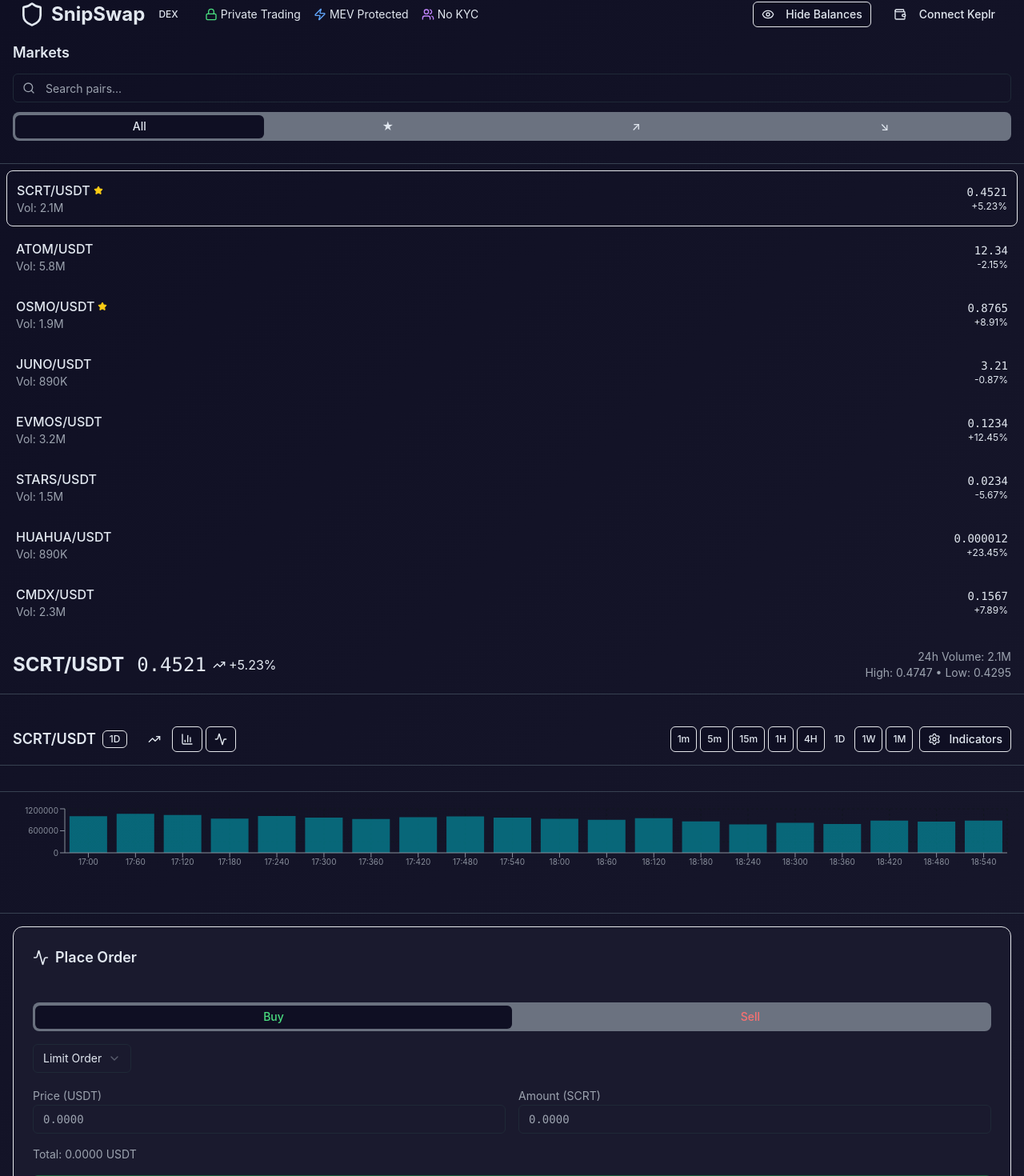
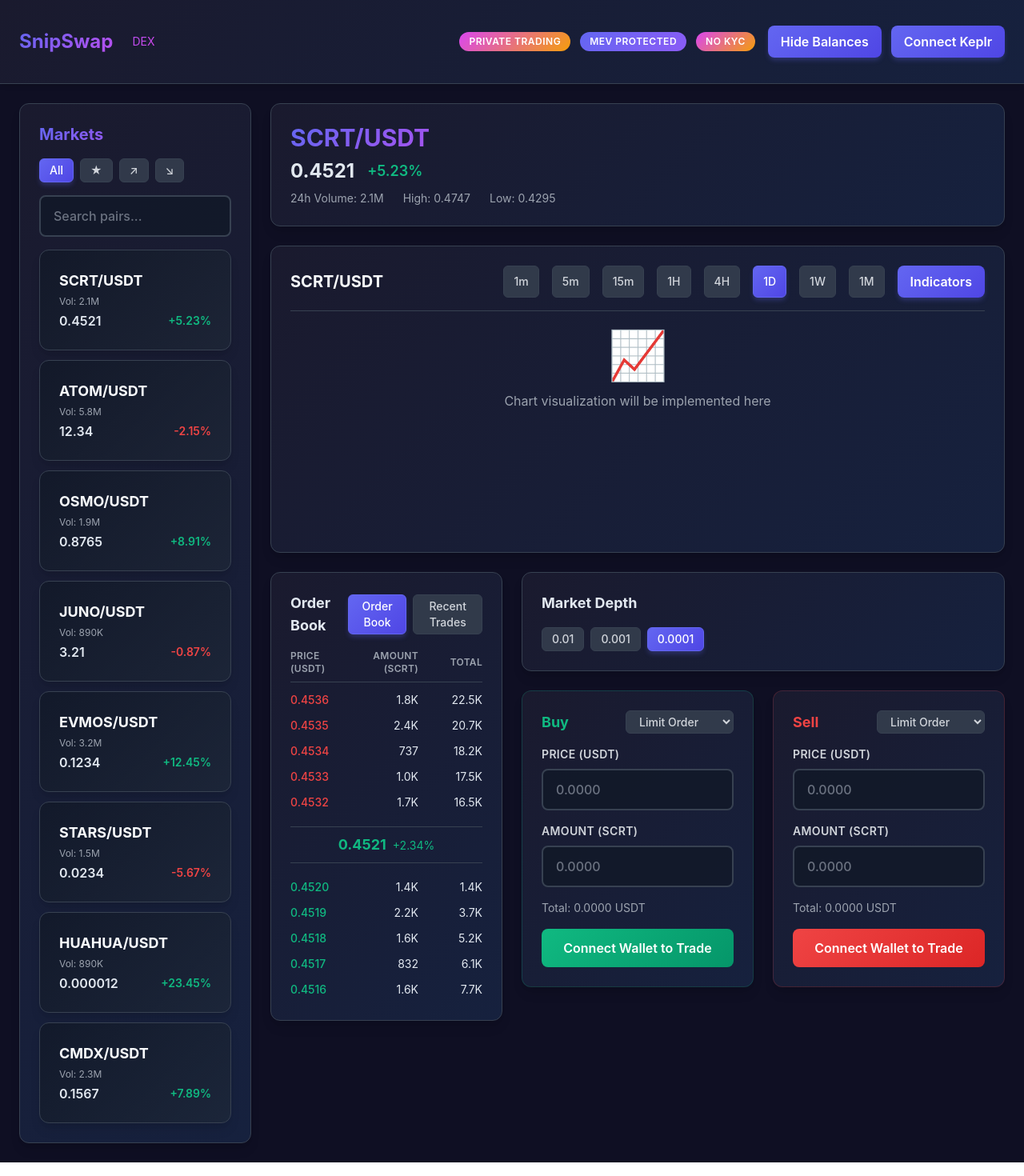
Before and after one commit to snipswap/snipswap-frontend, a React (Vite) app in the folder frontend-upload/: page / in a window 1280 px wide. Shown: the top 1470 px of the page at 80% size. Built offline with nearby package versions, Linux system fonts and the light colour scheme.

Commit message:
Add files via upload

```diff
--- a/frontend-upload/src/App.jsx
+++ b/frontend-upload/src/App.jsx
@@ -1,168 +1,102 @@
-import { useState, useEffect } from 'react'
-import { Button } from '@/components/ui/button.jsx'
-import { Card, CardContent, CardHeader, CardTitle } from '@/components/ui/card.jsx'
-import { Input } from '@/components/ui/input.jsx'
-import { Badge } from '@/components/ui/badge.jsx'
-import { Tabs, TabsContent, TabsList, TabsTrigger } from '@/components/ui/tabs.jsx'
-import { Select, SelectContent, SelectItem, SelectTrigger, SelectValue } from '@/components/ui/select.jsx'
-import { Shield, Eye, EyeOff, Wallet, TrendingUp, TrendingDown, Activity, Lock, Zap, Users, Search, Star } from 'lucide-react'
-import TradingChart from './components/TradingChart.jsx'
-import MarketDepth from './components/MarketDepth.jsx'
-import './App.css'
-
-// Mock data for demonstration
-const tradingPairs = [
-  { symbol: 'SCRT/USDT', price: 0.4521, change: 5.23, volume: '2.1M', favorite: true },
-  { symbol: 'ATOM/USDT', price: 12.34, change: -2.15, volume: '5.8M', favorite: false },
-  { symbol: 'OSMO/USDT', price: 0.8765, change: 8.91, volume: '1.9M', favorite: true },
-  { symbol: 'JUNO/USDT', price: 3.2109, change: -0.87, volume: '890K', favorite: false },
-  { symbol: 'EVMOS/USDT', price: 0.1234, change: 12.45, volume: '3.2M', favorite: false },
-  { symbol: 'STARS/USDT', price: 0.0234, change: -5.67, volume: '1.5M', favorite: false },
-  { symbol: 'HUAHUA/USDT', price: 0.000012, change: 23.45, volume: '890K', favorite: false },
-  { symbol: 'CMDX/USDT', price: 0.1567, change: 7.89, volume: '2.3M', favorite: false },
-]
+import React, { useState } from 'react';
+import './App.css';
 
 function App() {
-  const [selectedPair, setSelectedPair] = useState(tradingPairs[0])
-  const [walletConnected, setWalletConnected] = useState(false)
-  const [hideBalances, setHideBalances] = useState(false)
-  const [orderType, setOrderType] = useState('limit')
-  const [orderSide, setOrderSide] = useState('buy')
-  const [price, setPrice] = useState('')
-  const [amount, setAmount] = useState('')
-  const [searchTerm, setSearchTerm] = useState('')
-  const [marketFilter, setMarketFilter] = useState('all')
+  const [selectedPair, setSelectedPair] = useState('SCRT/USDT');
+  const [orderType, setOrderType] = useState('buy');
+  const [price, setPrice] = useState('');
+  const [amount, setAmount] = useState('');
 
-  const connectWallet = () => {
-    setWalletConnected(true)
-  }
+  const tradingPairs = [
+    { symbol: 'SCRT/USDT', price: '0.4521', change: '+5.23%', volume: '2.1M', positive: true },
+    { symbol: 'ATOM/USDT', price: '12.34', change: '-2.15%', volume: '5.8M', positive: false },
+    { symbol: 'OSMO/USDT', price: '0.8765', change: '+8.91%', volume: '1.9M', positive: true },
+    { symbol: 'JUNO/USDT', price: '3.21', change: '-0.87%', volume: '890K', positive: false },
+    { symbol: 'EVMOS/USDT', price: '0.1234', change: '+12.45%', volume: '3.2M', positive: true },
+    { symbol: 'STARS/USDT', price: '0.0234', change: '-5.67%', volume: '1.5M', positive: false },
+    { symbol: 'HUAHUA/USDT', price: '0.000012', change: '+23.45%', volume: '890K', positive: true },
+    { symbol: 'CMDX/USDT', price: '0.1567', change: '+7.89%', volume: '2.3M', positive: true },
+  ];
 
-  const formatPrice = (price) => {
-    if (price < 0.001) return price.toFixed(6)
-    if (price < 1) return price.toFixed(4)
-    return price.toFixed(2)
-  }
-
-  const formatChange = (change) => {
-    return `${change > 0 ? '+' : ''}${change.toFixed(2)}%`
-  }
-
-  const filteredPairs = tradingPairs.filter(pair => {
-    const matchesSearch = pair.symbol.toLowerCase().includes(searchTerm.toLowerCase())
-    const matchesFilter = marketFilter === 'all' ||
-      (marketFilter === 'favorites' && pair.favorite) ||
-      (marketFilter === 'gainers' && pair.change > 0) ||
-      (marketFilter === 'losers' && pair.change < 0)
-    return matchesSearch && matchesFilter
-  })
+  const orderBookData = {
+    sells: [
+      { price: '0.4536', amount: '1.8K', total: '22.5K' },
+      { price: '0.4535', amount: '2.4K', total: '20.7K' },
+      { price: '0.4534', amount: '737', total: '18.2K' },
+      { price: '0.4533', amount: '1.0K', total: '17.5K' },
+      { price: '0.4532', amount: '1.7K', total: '16.5K' },
+    ],
+    buys: [
+      { price: '0.4520', amount: '1.4K', total: '1.4K' },
+      { price: '0.4519', amount: '2.2K', total: '3.7K' },
+      { price: '0.4518', amount: '1.6K', total: '5.2K' },
+      { price: '0.4517', amount: '832', total: '6.1K' },
+      { price: '0.4516', amount: '1.6K', total: '7.7K' },
+    ]
+  };
 
   return (
-    <div className="trading-grid">
+    <div className="min-h-screen bg-background text-foreground">
       {/* Header */}
-      <div className="trading-header flex items-center justify-between px-6">
-        <div className="flex items-center space-x-6">
-          <div className="flex items-center space-x-2">
-            <Shield className="h-8 w-8 text-primary" />
-            <span className="text-2xl font-bold">SnipSwap</span>
-            <Badge variant="secondary" className="ml-2">DEX</Badge>
+      <header className="header">
+        <div className="header-content">
+          <div className="logo">
+            <span>SnipSwap</span>
+            <span className="text-sm font-normal">DEX</span>
           </div>
 
-          <div className="flex items-center space-x-4 text-sm">
-            <div className="flex items-center space-x-1">
-              <Lock className="h-4 w-4 text-green-400" />
-              <span>Private Trading</span>
+          <div className="flex items-center space-x-4">
+            <div className="flex items-center space-x-3">
+              <span className="privacy-badge">Private Trading</span>
+              <span className="mev-badge">MEV Protected</span>
+              <span className="privacy-badge">No KYC</span>
             </div>
-            <div className="flex items-center space-x-1">
-              <Zap className="h-4 w-4 text-blue-400" />
-              <span>MEV Protected</span>
-            </div>
-            <div className="flex items-center space-x-1">
-              <Users className="h-4 w-4 text-purple-400" />
-              <span>No KYC</span>
+
+            <div className="flex space-x-3">
+              <button className="btn-primary">Hide Balances</button>
+              <button className="btn-primary">Connect Keplr</button>
             </div>
           </div>
         </div>
+      </header>
 
-        <div className="flex items-center space-x-4">
-          <Button
-            variant="outline"
-            size="sm"
-            onClick={() => setHideBalances(!hideBalances)}
-            className="flex items-center space-x-2"
-          >
-            {hideBalances ? <EyeOff className="h-4 w-4" /> : <Eye className="h-4 w-4" />}
-            <span>{hideBalances ? 'Show' : 'Hide'} Balances</span>
-          </Button>
+      {/* Main Container with Grid Layout */}
+      <div className="main-container">
+        {/* Sidebar - Trading Pairs */}
+        <div className="sidebar">
+          <div className="trading-card">
+            <h3 className="text-xl font-bold mb-4 text-gradient">Markets</h3>
 
-          {walletConnected ? (
-            <Badge variant="default" className="px-3 py-1">
-              <Wallet className="h-4 w-4 mr-2" />
-              secret1...7x9k
-            </Badge>
-          ) : (
-            <Button onClick={connectWallet} className="glow-effect">
-              <Wallet className="h-4 w-4 mr-2" />
-              Connect Keplr
-            </Button>
-          )}
-        </div>
+            {/* Filter Buttons */}
+            <div className="flex space-x-2 mb-4">
+              <button className="chart-button active">All</button>
+              <button className="chart-button">★</button>
+              <button className="chart-button">↗</button>
+              <button className="chart-button">↘</button>
             </div>
 
-      {/* Sidebar - Trading Pairs */}
-      <div className="trading-sidebar">
-        <div className="p-4 border-b border-border">
-          <h3 className="text-lg font-semibold mb-3">Markets</h3>
+            {/* Search */}
+            <input
+              type="text"
+              placeholder="Search pairs..."
+              className="form-input mb-4"
+            />
 
-          {/* Search */}
-          <div className="relative mb-3">
-            <Search className="absolute left-3 top-1/2 transform -translate-y-1/2 h-4 w-4 text-muted-foreground" />
-            <Input
-              placeholder="Search pairs..."
-              className="pl-10"
-              value={searchTerm}
-              onChange={(e) => setSearchTerm(e.target.value)}
-            />
-          </div>
-
-          {/* Market Filters */}
-          <Tabs value={marketFilter} onValueChange={setMarketFilter} className="mb-3">
-            <TabsList className="grid w-full grid-cols-4 text-xs">
-              <TabsTrigger value="all">All</TabsTrigger>
-              <TabsTrigger value="favorites">★</TabsTrigger>
-              <TabsTrigger value="gainers">↗</TabsTrigger>
-              <TabsTrigger value="losers">↘</TabsTrigger>
-            </TabsList>
-          </Tabs>
-        </div>
-
-        <div className="flex-1 overflow-y-auto">
-          <div className="space-y-1 p-2">
-            {filteredPairs.map((pair, index) => (
+            {/* Trading Pairs List */}
+            <div className="space-y-3">
+              {tradingPairs.map((pair) => (
                 <div
-                key={index}
-                onClick={() => setSelectedPair(pair)}
-                className={`p-3 rounded-lg cursor-pointer transition-colors ${
-                  selectedPair.symbol === pair.symbol
-                    ? 'bg-primary/20 border border-primary/30'
-                    : 'hover:bg-accent'
-                }`}
+                  key={pair.symbol}
+                  className={`trading-pair-item ${selectedPair === pair.symbol ? 'border-primary-500' : ''}`}
+                  onClick={() => setSelectedPair(pair.symbol)}
                 >
+                  <div className="trading-pair-symbol">{pair.symbol}</div>
+                  <div className="text-xs text-muted-foreground mb-1">Vol: {pair.volume}</div>
                   <div className="flex justify-between items-center">
-                  <div className="flex items-center space-x-2">
-                    <div>
-                      <div className="font-medium flex items-center space-x-1">
-                        <span>{pair.symbol}</span>
-                        {pair.favorite && <Star className="h-3 w-3 text-yellow-400 fill-current" />}
-                      </div>
-                      <div className="text-sm text-muted-foreground">Vol: {pair.volume}</div>
-                    </div>
-                  </div>
-                  <div className="text-right">
-                    <div className="font-mono text-sm">{formatPrice(pair.price)}</div>
-                    <div className={`text-xs ${pair.change > 0 ? 'price-up' : 'price-down'}`}>
-                      {formatChange(pair.change)}
-                    </div>
-                  </div>
+                    <span className="trading-pair-price">{pair.price}</span>
+                    <span className={`text-sm font-semibold ${pair.positive ? 'price-positive' : 'price-negative'}`}>
+                      {pair.change}
+                    </span>
                   </div>
                 </div>
               ))}
@@ -170,109 +104,201 @@
           </div>
         </div>
 
-      {/* Main Trading Area */}
-      <div className="trading-main">
+        {/* Main Content */}
+        <div className="main-content">
           {/* Price Header */}
-        <div className="p-4 border-b border-border">
+          <div className="trading-card">
             <div className="flex items-center justify-between">
-            <div className="flex items-center space-x-4">
-              <h2 className="text-2xl font-bold">{selectedPair.symbol}</h2>
-              <div className="flex items-center space-x-2">
-                <span className="text-2xl font-mono">{formatPrice(selectedPair.price)}</span>
-                <div className={`flex items-center space-x-1 ${selectedPair.change > 0 ? 'price-up' : 'price-down'}`}>
-                  {selectedPair.change > 0 ? <TrendingUp className="h-4 w-4" /> : <TrendingDown className="h-4 w-4" />}
-                  <span>{formatChange(selectedPair.change)}</span>
+              <div>
+                <h2 className="text-3xl font-bold text-gradient">{selectedPair}</h2>
+                <div className="flex items-center space-x-4 mt-2">
+                  <span className="text-2xl font-bold">0.4521</span>
+                  <span className="price-positive text-lg font-semibold">+5.23%</span>
+                </div>
+                <div className="flex space-x-6 mt-2 text-sm text-muted-foreground">
+                  <span>24h Volume: 2.1M</span>
+                  <span>High: 0.4747</span>
+                  <span>Low: 0.4295</span>
+                </div>
               </div>
             </div>
           </div>
 
-            <div className="text-sm text-muted-foreground text-right">
-              <div>24h Volume: {selectedPair.volume}</div>
-              <div>High: {formatPrice(selectedPair.price * 1.05)} • Low: {formatPrice(selectedPair.price * 0.95)}</div>
+          {/* Chart Section */}
+          <div className="chart-container">
+            <div className="chart-header">
+              <h3 className="chart-title">{selectedPair}</h3>
+              <div className="chart-controls">
+                <button className="chart-button">1m</button>
+                <button className="chart-button">5m</button>
+                <button className="chart-button">15m</button>
+                <button className="chart-button">1H</button>
+                <button className="chart-button">4H</button>
+                <button className="chart-button active">1D</button>
+                <button className="chart-button">1W</button>
+                <button className="chart-button">1M</button>
+                <button className="btn-primary ml-4">Indicators</button>
+              </div>
+            </div>
+            <div className="flex-1 flex items-center justify-center text-muted-foreground">
+              <div className="text-center">
+                <div className="text-6xl mb-4">📈</div>
+                <p>Chart visualization will be implemented here</p>
               </div>
             </div>
           </div>
 
-        {/* Chart */}
-        <div className="flex-1">
-          <TradingChart selectedPair={selectedPair} />
-        </div>
-
-        {/* Trading Form */}
-        <div className="p-4 border-t border-border">
-          <Card>
-            <CardHeader className="pb-3">
-              <CardTitle className="flex items-center space-x-2 text-lg">
-                <Activity className="h-5 w-5" />
-                <span>Place Order</span>
-              </CardTitle>
-            </CardHeader>
-            <CardContent>
-              <Tabs value={orderSide} onValueChange={setOrderSide} className="mb-4">
-                <TabsList className="grid w-full grid-cols-2">
-                  <TabsTrigger value="buy" className="text-green-400">Buy</TabsTrigger>
-                  <TabsTrigger value="sell" className="text-red-400">Sell</TabsTrigger>
-                </TabsList>
-              </Tabs>
-
-              <div className="space-y-4">
-                <Select value={orderType} onValueChange={setOrderType}>
-                  <SelectTrigger>
-                    <SelectValue />
-                  </SelectTrigger>
-                  <SelectContent>
-                    <SelectItem value="limit">Limit Order</SelectItem>
-                    <SelectItem value="market">Market Order</SelectItem>
-                    <SelectItem value="stop">Stop Order</SelectItem>
-                    <SelectItem value="stop-limit">Stop-Limit Order</SelectItem>
-                  </SelectContent>
-                </Select>
-
-                <div className="grid grid-cols-2 gap-4">
-                  <div>
-                    <label className="text-sm text-muted-foreground">Price (USDT)</label>
-                    <Input
-                      type="number"
-                      placeholder="0.0000"
-                      value={price}
-                      onChange={(e) => setPrice(e.target.value)}
-                      className="font-mono"
-                    />
-                  </div>
-                  <div>
-                    <label className="text-sm text-muted-foreground">Amount ({selectedPair.symbol.split('/')[0]})</label>
-                    <Input
-                      type="number"
-                      placeholder="0.0000"
-                      value={amount}
-                      onChange={(e) => setAmount(e.target.value)}
-                      className="font-mono"
-                    />
+          {/* Trading Section */}
+          <div className="grid grid-cols-1 lg:grid-cols-3 gap-6">
+            {/* Order Book */}
+            <div className="trading-card">
+              <div className="flex items-center justify-between mb-4">
+                <h3 className="text-lg font-bold">Order Book</h3>
+                <div className="flex space-x-2">
+                  <button className="chart-button active">Order Book</button>
+                  <button className="chart-button">Recent Trades</button>
                 </div>
               </div>
 
-                <div className="text-sm text-muted-foreground">
-                  Total: {price && amount ? `${(parseFloat(price) * parseFloat(amount)).toFixed(4)} USDT` : '0.0000 USDT'}
+              <div className="order-book-table">
+                <div className="grid grid-cols-3 order-book-header">
+                  <span>Price (USDT)</span>
+                  <span className="text-right">Amount (SCRT)</span>
+                  <span className="text-right">Total</span>
                 </div>
 
-                <Button
-                  className={`w-full ${orderSide === 'buy' ? 'bg-green-600 hover:bg-green-700' : 'bg-red-600 hover:bg-red-700'}`}
-                  disabled={!walletConnected}
-                >
-                  {!walletConnected ? 'Connect Wallet to Trade' : `${orderSide === 'buy' ? 'Buy' : 'Sell'} ${selectedPair.symbol.split('/')[0]}`}
-                </Button>
+                {/* Sell Orders */}
+                <div className="space-y-1 mb-4">
+                  {orderBookData.sells.map((order, index) => (
+                    <div key={index} className="grid grid-cols-3 order-book-row py-1">
+                      <span className="order-book-sell">{order.price}</span>
+                      <span className="text-right text-sm">{order.amount}</span>
+                      <span className="text-right text-sm">{order.total}</span>
                     </div>
-            </CardContent>
-          </Card>
+                  ))}
+                </div>
+
+                {/* Current Price */}
+                <div className="text-center py-2 border-y border-border">
+                  <span className="text-lg font-bold price-positive">0.4521</span>
+                  <span className="text-sm ml-2 price-positive">+2.34%</span>
+                </div>
+
+                {/* Buy Orders */}
+                <div className="space-y-1 mt-4">
+                  {orderBookData.buys.map((order, index) => (
+                    <div key={index} className="grid grid-cols-3 order-book-row py-1">
+                      <span className="order-book-buy">{order.price}</span>
+                      <span className="text-right text-sm">{order.amount}</span>
+                      <span className="text-right text-sm">{order.total}</span>
+                    </div>
+                  ))}
+                </div>
               </div>
             </div>
 
-      {/* Order Book */}
-      <div className="trading-orderbook">
-        <MarketDepth selectedPair={selectedPair} />
+            {/* Order Forms */}
+            <div className="lg:col-span-2 space-y-6">
+              {/* Market Depth */}
+              <div className="trading-card">
+                <h3 className="text-lg font-bold mb-4">Market Depth</h3>
+                <div className="flex space-x-2">
+                  <button className="chart-button">0.01</button>
+                  <button className="chart-button">0.001</button>
+                  <button className="chart-button active">0.0001</button>
                 </div>
               </div>
-  )
+
+              {/* Buy/Sell Forms */}
+              <div className="grid grid-cols-1 md:grid-cols-2 gap-6">
+                {/* Buy Form */}
+                <div className="trading-card border-success/20">
+                  <div className="flex items-center justify-between mb-4">
+                    <h3 className="text-lg font-bold text-success">Buy</h3>
+                    <select className="chart-button">
+                      <option>Limit Order</option>
+                      <option>Market Order</option>
+                    </select>
+                  </div>
+
+                  <div className="space-y-4">
+                    <div>
+                      <label className="form-label">Price (USDT)</label>
+                      <input
+                        type="text"
+                        placeholder="0.0000"
+                        className="form-input"
+                        value={price}
+                        onChange={(e) => setPrice(e.target.value)}
+                      />
+                    </div>
+
+                    <div>
+                      <label className="form-label">Amount (SCRT)</label>
+                      <input
+                        type="text"
+                        placeholder="0.0000"
+                        className="form-input"
+                        value={amount}
+                        onChange={(e) => setAmount(e.target.value)}
+                      />
+                    </div>
+
+                    <div className="text-sm text-muted-foreground">
+                      Total: 0.0000 USDT
+                    </div>
+
+                    <button className="btn-success w-full py-3">
+                      Connect Wallet to Trade
+                    </button>
+                  </div>
+                </div>
+
+                {/* Sell Form */}
+                <div className="trading-card border-danger/20">
+                  <div className="flex items-center justify-between mb-4">
+                    <h3 className="text-lg font-bold text-danger">Sell</h3>
+                    <select className="chart-button">
+                      <option>Limit Order</option>
+                      <option>Market Order</option>
+                    </select>
+                  </div>
+
+                  <div className="space-y-4">
+                    <div>
+                      <label className="form-label">Price (USDT)</label>
+                      <input
+                        type="text"
+                        placeholder="0.0000"
+                        className="form-input"
+                      />
+                    </div>
+
+                    <div>
+                      <label className="form-label">Amount (SCRT)</label>
+                      <input
+                        type="text"
+                        placeholder="0.0000"
+                        className="form-input"
+                      />
+                    </div>
+
+                    <div className="text-sm text-muted-foreground">
+                      Total: 0.0000 USDT
+                    </div>
+
+                    <button className="btn-danger w-full py-3">
+                      Connect Wallet to Trade
+                    </button>
+                  </div>
+                </div>
+              </div>
+            </div>
+          </div>
+        </div>
+      </div>
+    </div>
+  );
 }
 
-export default App
+export default App;
```
Lines whose indentation alone changed are shown as unchanged.
